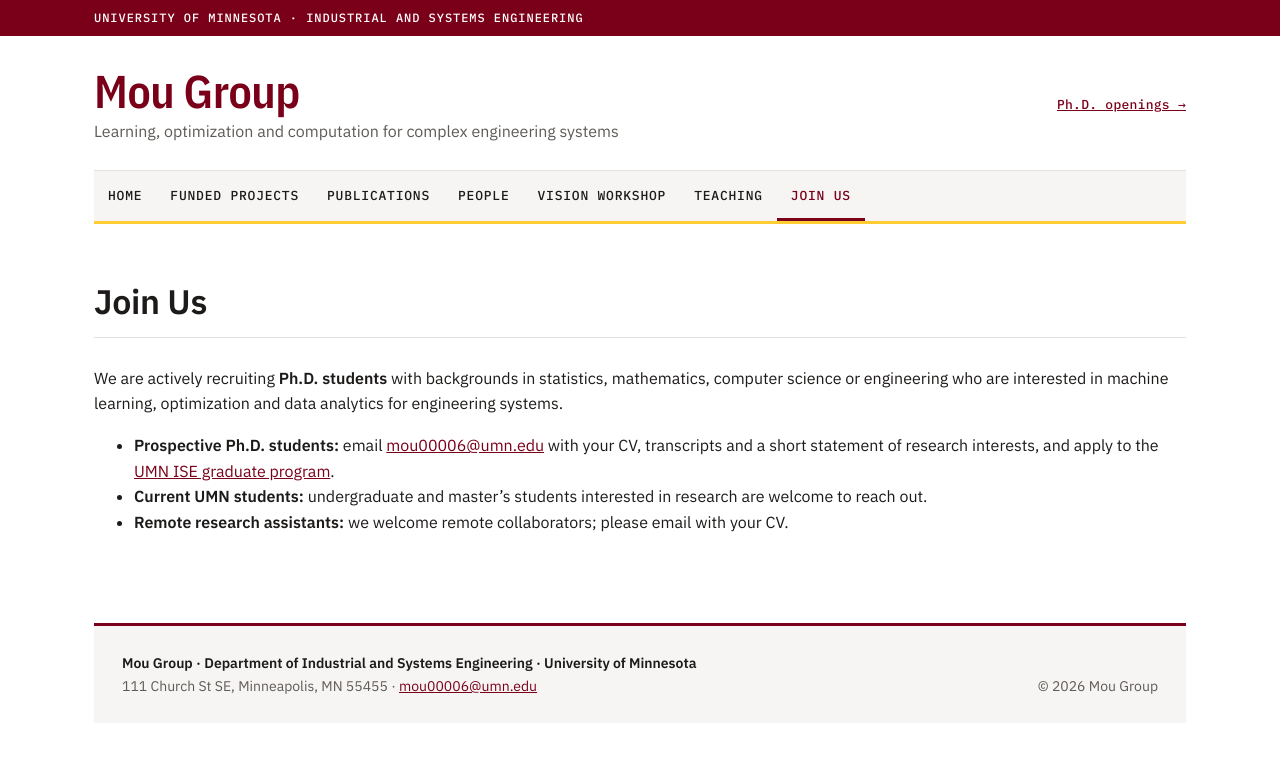
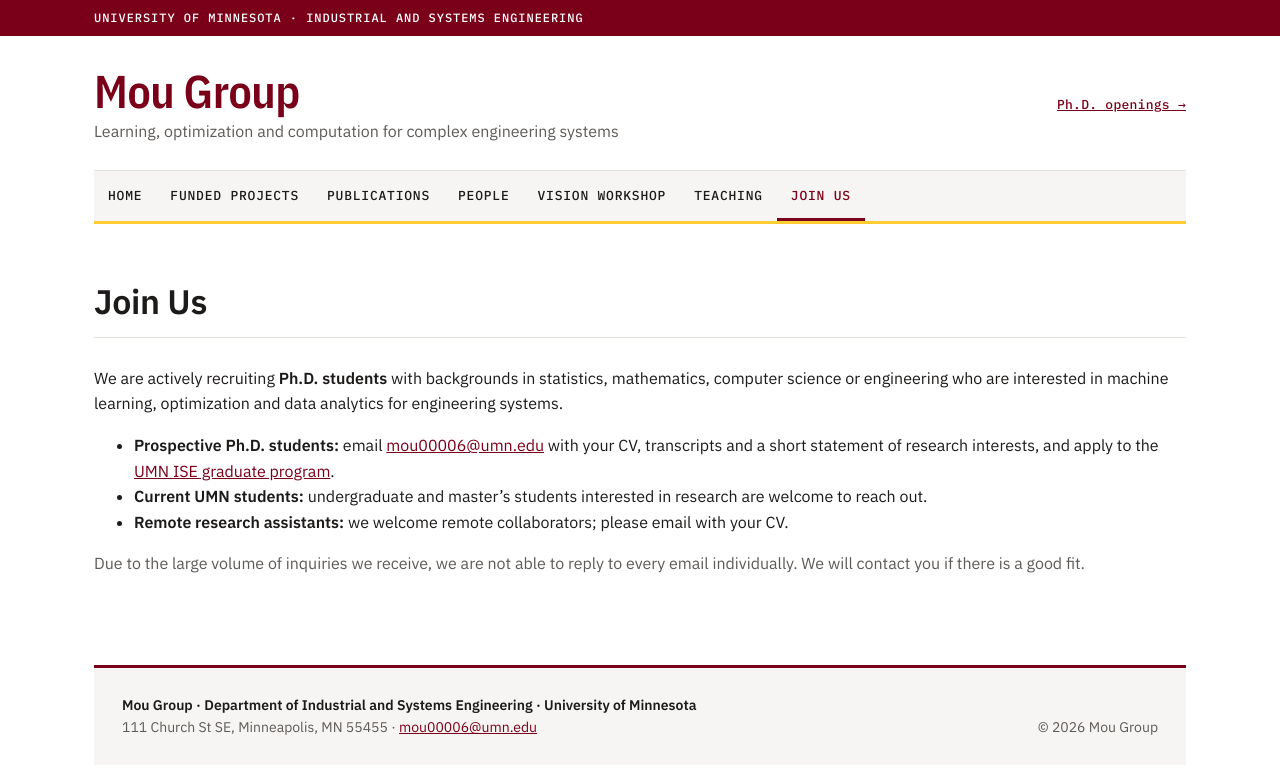
Before and after one commit to Mou-group-UMN/mou-group-umn.github.io, a Jekyll site: the page built from join.md, in a window 1280 px wide. Shown: the top 774 px of the page. Built offline with Jekyll 4.4.1, drawn with Linux system fonts in a browser that asks for light colours.

Commit message:
Join Us: note that we can't reply to every inquiry
Adds a muted line under the list: because of the volume of inquiries, the
group can't reply to every email individually and will get in touch if
there is a good fit.

Co-Authored-By: Claude Opus 5.5 <noreply@anthropic.com>
Claude-Session: https://claude.ai/code/session_01XBj4b1asWe9EJC5WfSpYSG

```diff
--- a/join.md
+++ b/join.md
@@ -8,3 +8,6 @@ We are actively recruiting **Ph.D. students** with backgrounds in statistics, ma
 - **Prospective Ph.D. students:** email [mou00006@umn.edu](mailto:mou00006@umn.edu) with your CV, transcripts and a short statement of research interests, and apply to the [UMN ISE graduate program](https://cse.umn.edu/isye).
 - **Current UMN students:** undergraduate and master's students interested in research are welcome to reach out.
 - **Remote research assistants:** we welcome remote collaborators; please email with your CV.
+
+Due to the large volume of inquiries we receive, we are not able to reply to every email individually. We will contact you if there is a good fit.
+{: .muted}
```
